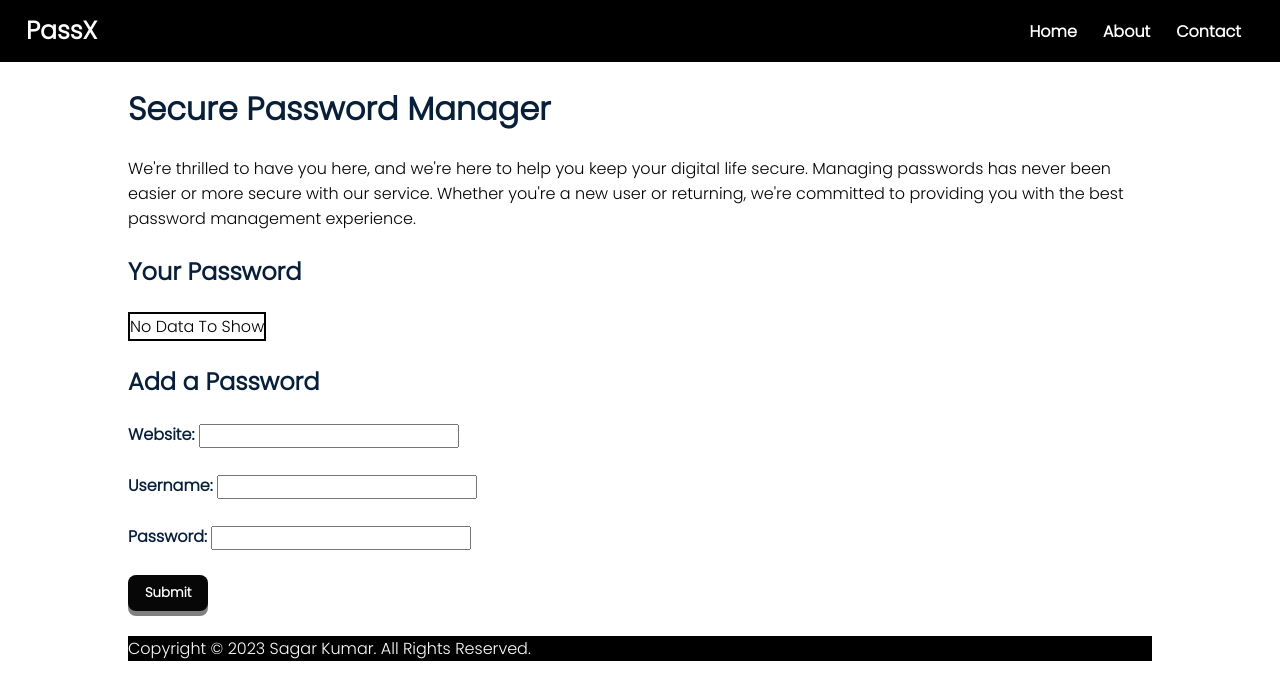
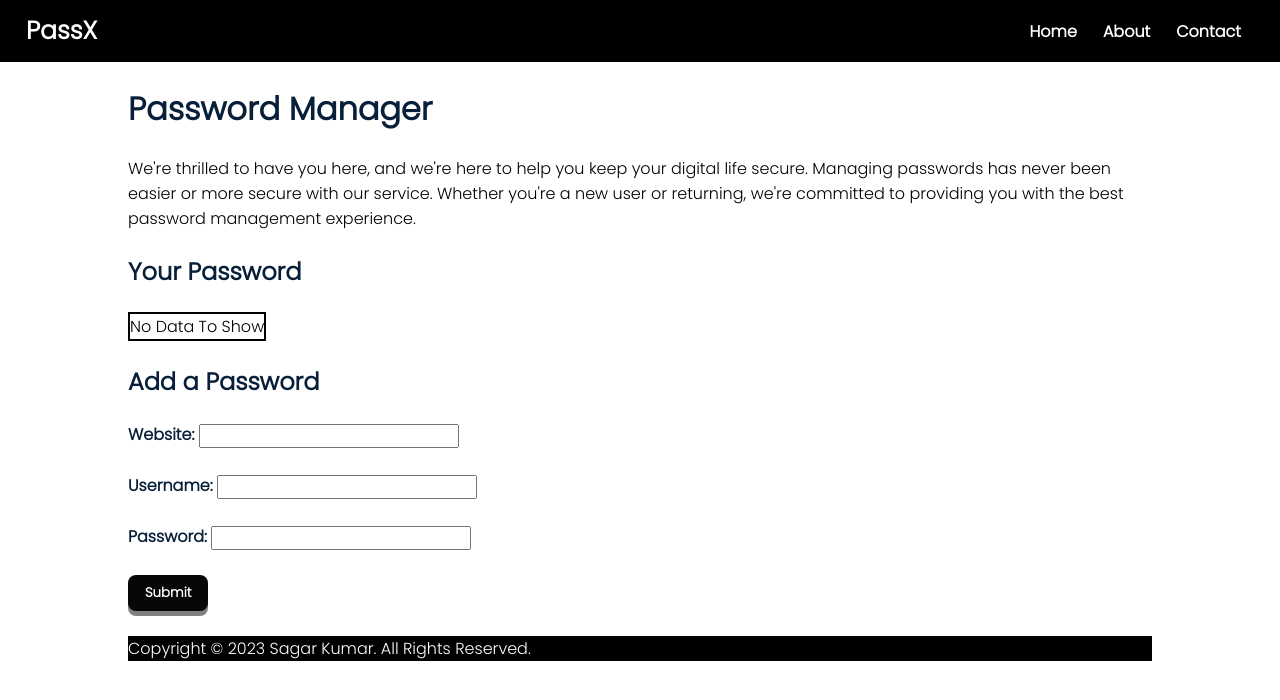
Before and after one commit to Sagar123Kumar/passx-password-manager, a plain HTML site: page index.html in a window 1280 px wide. Drawn offline with Linux system fonts and the light colour scheme.

Commit message:
change title

```diff
--- a/index.html
+++ b/index.html
@@ -18,7 +18,7 @@
         </ul>
     </nav>
     <div class="container">
-        <h1>Secure Password Manager</h1>
+        <h1>Password Manager</h1>
         <p>
             We're thrilled to have you here, and we're here to help you keep your
             digital life secure. Managing passwords has never been easier or more
```
